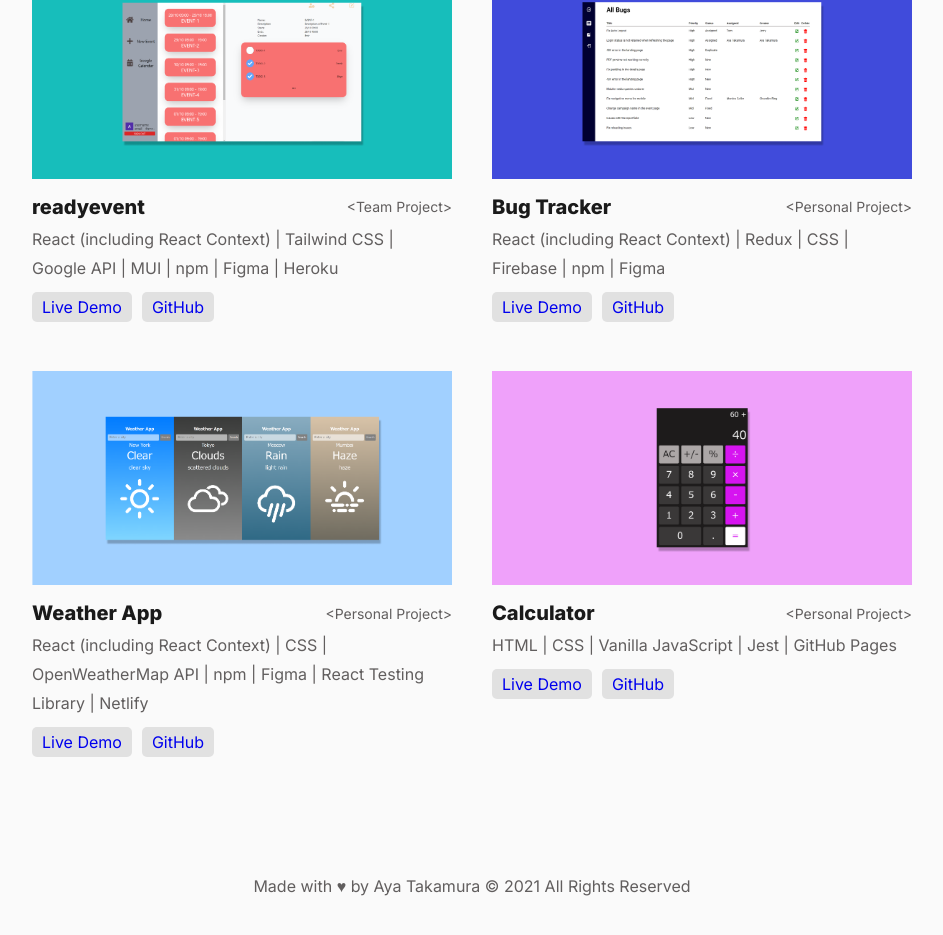
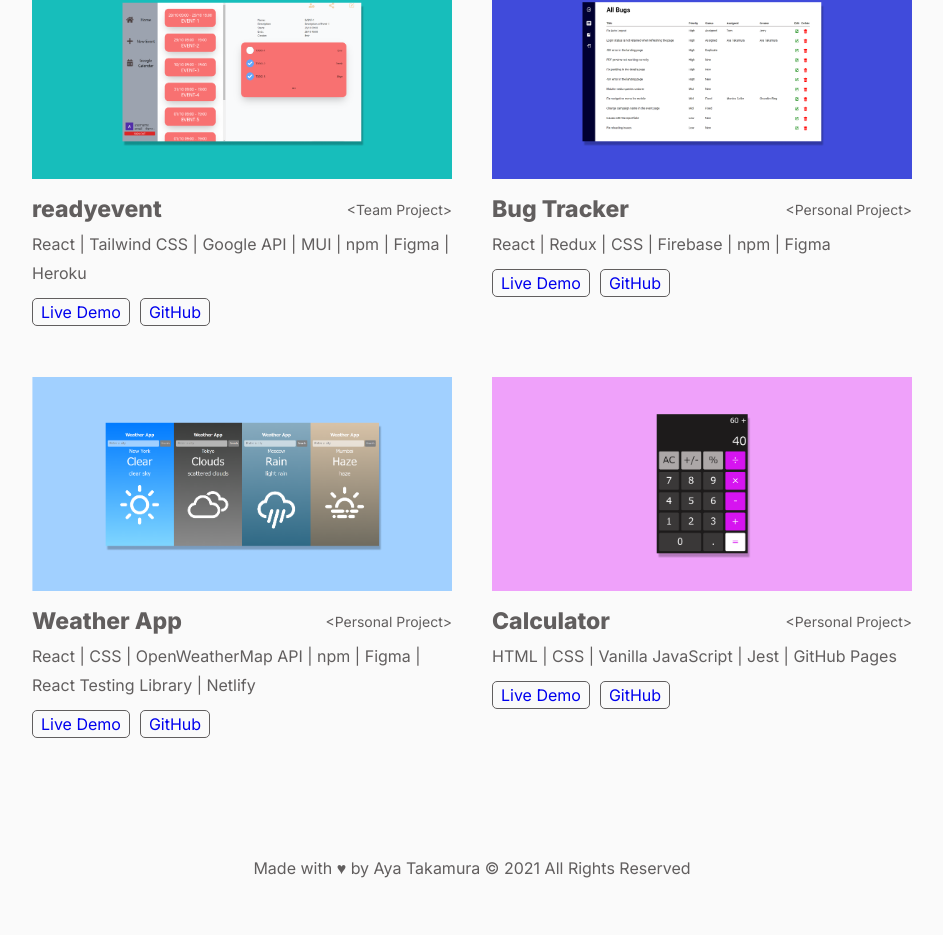
Before and after one commit to ayarmkt/portfolio, a React (Create React App) app: page / in a window 1280 px wide. Shown: the part 1782-2717 px from the top of the page, without its empty margins (168-1111 px from the left). Built offline with nearby package versions, Linux system fonts and the light colour scheme.

Commit message:
updated project link buttons design

```diff
--- a/src/components/Projects.js
+++ b/src/components/Projects.js
@@ -10,8 +10,7 @@ const projectArr = [
   {
     title: 'readyevent',
     subtitle: '<Team Project>',
-    techName:
-      'React (including React Context) | Tailwind CSS | Google API | MUI | npm | Figma | Heroku',
+    techName: 'React | Tailwind CSS | Google API | MUI | npm | Figma | Heroku',
     src: project1,
     alt: 'readyevent',
     livedemo: 'https://readyevent.herokuapp.com/',
@@ -20,8 +19,7 @@ const projectArr = [
   {
     title: 'Bug Tracker',
     subtitle: '<Personal Project>',
-    techName:
-      'React (including React Context) | Redux | CSS | Firebase | npm | Figma',
+    techName: 'React | Redux | CSS | Firebase | npm | Figma',
     src: project2,
     alt: 'bug tracker app',
     livedemo: 'https://bug-tracker-app-75bd0.firebaseapp.com',
@@ -31,7 +29,7 @@ const projectArr = [
     title: 'Weather App',
     subtitle: '<Personal Project>',
     techName:
-      'React (including React Context) | CSS | OpenWeatherMap API | npm | Figma | React Testing Library | Netlify',
+      'React | CSS | OpenWeatherMap API | npm | Figma | React Testing Library | Netlify',
     src: project3,
     alt: 'weather app',
     livedemo: 'https://ayatakamura-react-weather-app.netlify.app/',
@@ -77,7 +75,6 @@ const Projects = () => {
       <div
         className={`project ${fadeIn ? 'fadeIn' : null}`}
         key={project.title}
-        //ref={ref}
       >
         <div className='project-img'>
           <a href={project.livedemo} target='_blank' rel='noopener noreferrer'>
@@ -113,10 +110,7 @@ const Projects = () => {
         className={`projects-content ${uiCtx.isDark ? 'dark' : null}`}
         ref={ref}
       >
-        <SectionTitle
-          className={`projects-title ${fadeIn ? 'fadeIn' : null}`}
-          //ref={ref}
-        >
+        <SectionTitle className={`projects-title ${fadeIn ? 'fadeIn' : null}`}>
           Projects
         </SectionTitle>
         <div className='projects-list'>{projectList}</div>
--- a/src/styles/_base.scss
+++ b/src/styles/_base.scss
@@ -11,7 +11,6 @@ $fontsize-smallText: 16px;
 $fontsize-minText: 14px;
 
 //functions
-
 @function setTextColor($color) {
   @if (lightness($color) > 70) {
     @return $gray;
--- a/src/styles/components/_projects.scss
+++ b/src/styles/components/_projects.scss
@@ -72,9 +72,12 @@
             line-height: 1.8;
 
             .project-maintitle {
-              font-size: $fontsize-largeText;
+              //font-size: $fontsize-largeText;
+              //font-size: 32px;
+              font-size: 23px;
               font-weight: 900;
-              color: $darkgray;
+              //color: $darkgray;
+              color: $gray;
             }
 
             .project-subtitle {
@@ -89,19 +92,24 @@
 
           .project-link {
             padding: 10px 0;
+            //padding: 5px 0;
 
             a {
-              padding: 5px 10px;
+              //padding: 5px 10px;
+              padding: 3px 8px;
               margin-right: 10px;
               line-height: 1.8;
               border-radius: 5px;
               font-size: $fontsize-smallText;
               text-decoration: none;
-              background-color: darken($lightgray, 10%);
+              //background-color: darken($lightgray, 10%);
+              background-color: $lightgray;
+              border: 1px solid $gray;
 
               &:hover {
                 cursor: pointer;
                 background-color: $royalblue;
+                border: 1px solid $royalblue;
                 color: white;
               }
 
@@ -138,10 +146,14 @@
 
           .project-link {
             a {
-              color: $darkgray;
+              //color: $darkgray;
+              color: white;
+              background-color: $darkgray;
+              border: 1px solid white;
 
               &:hover {
                 background-color: $lightblue;
+                border: 1px solid $lightblue;
                 color: $darkgray;
               }
 
```
